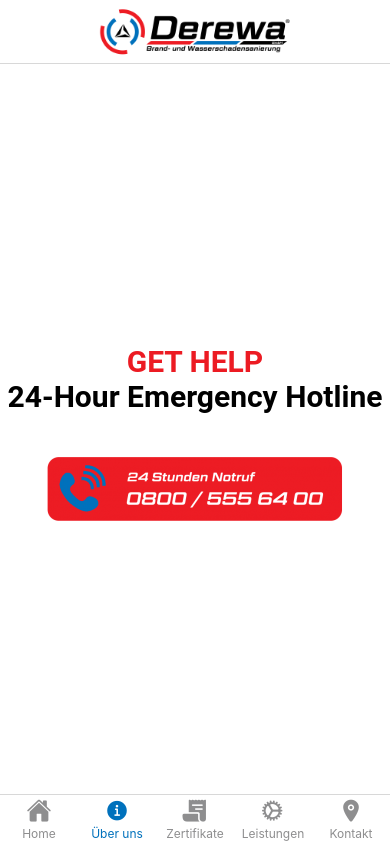
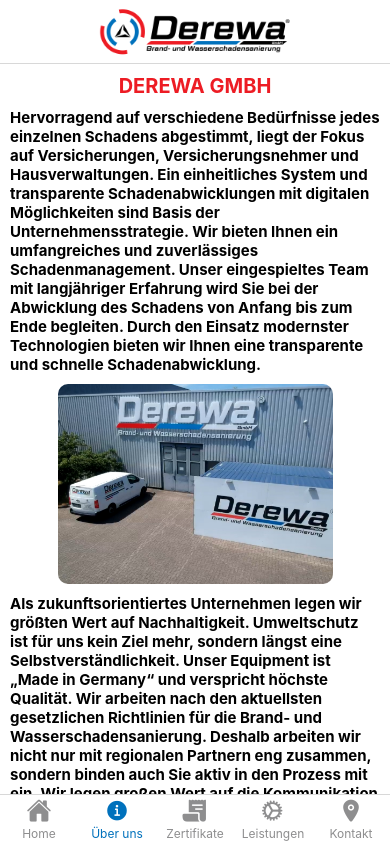
Before and after one commit to mkceliks/Derewa-React-Native, a React Native app: screen /GetHelpNow in a window 390 px wide. Built offline with nearby package versions, Linux system fonts and the light colour scheme.

Commit message:
Get help screen updated with über uns

```diff
--- a/screens/HelpScreen.js
+++ b/screens/HelpScreen.js
@@ -1,19 +1,64 @@
 import React from 'react';
-import {Text,Button,View, SafeAreaView,StyleSheet,Image} from "react-native";
+import {Text,Button,View, SafeAreaView,StyleSheet,Image,ScrollView} from "react-native";
 
 const GetHelpNow = () => {
-    return <View style={{justifyContent: 'center',alignItems: 'center',flex:1}}>
-        <Text style={{textAlign:'center',fontSize:30,color:'#EC1B23',fontWeight:'bold',fontFamily:'Roboto'}}>GET HELP</Text>
-        <Text style={{textAlign:'center',fontSize:30,color:'black',fontWeight:'bold',fontFamily:'Roboto'}}>24-Hour Emergency Hotline</Text>
-        <View style={{justifyContent: 'center',alignItems: 'center'}}>
-        <Image
-          style={{ width: 300, height: 150}}
-          source={require('../assets/call.png')}
-          resizeMode='contain'
 
-        />
-        </View>
-    </View>
+    return <ScrollView>
+
+    <Text style={{ textAlign: "center", fontWeight: "bold", fontSize: 20, marginTop: 10,color:"#ED1C24"}}>
+
+    DEREWA GMBH
+
+
+    </Text><>
+
+    <Text style={{ fontWeight: "bold", fontSize: 15, marginTop: 10,marginRight:10,marginLeft:10}}>
+
+    Hervorragend auf verschiedene Bedürfnisse jedes einzelnen Schadens abgestimmt, liegt der Fokus auf Versicherungen, Versicherungsnehmer und Hausverwaltungen. Ein einheitliches System und transparente Schadenabwicklungen mit digitalen Möglichkeiten sind Basis der Unternehmensstrategie.
+
+Wir bieten Ihnen ein umfangreiches und zuverlässiges Schadenmanagement. Unser eingespieltes Team mit langjähriger Erfahrung wird Sie bei der Abwicklung des Schadens von Anfang bis zum Ende begleiten. Durch den Einsatz modernster Technologien bieten wir Ihnen eine transparente und schnelle Schadenabwicklung.
+
+    </Text></>
+    <View style={{alignItems: 'center',flex:1}}>
+    <Image
+    style={{ width: 275, height: 200, backgroundColor:'white',marginTop:10,overflow: "hidden",borderRadius:10}}
+    source={require('../assets/derewa-foto.jpg')}
+    resizeMode='cover'
+
+  />
+  </View>
+
+  <Text style={{ fontWeight: "bold", fontSize: 15, marginTop: 10,marginRight:10,marginLeft:10}}>
+
+
+  Als zukunftsorientiertes Unternehmen legen wir größten Wert auf Nachhaltigkeit. Umweltschutz ist für uns kein Ziel mehr, sondern längst eine Selbstverständlichkeit. Unser Equipment ist „Made in Germany“ und verspricht höchste Qualität. Wir arbeiten nach den aktuellsten gesetzlichen Richtlinien für die Brand- und Wasserschadensanierung. Deshalb arbeiten wir nicht nur mit regionalen Partnern eng zusammen, sondern binden auch Sie aktiv in den Prozess mit ein.
+
+Wir legen großen Wert auf die Kommunikation mit Partnern und Kunden. Aus diesem Grund wird unser Team regelmäßig intern und extern geschult. Kooperationen mit der Berufsgenossenschaft, Geräteherstellern, Sachverständigenbüros und Laboren ermöglichen uns in vielen Bereichen eine stetige Weiterentwicklung.
+
+</Text>
+
+<View style={{alignItems: 'center',flex:1}}>
+    <Image
+    style={{ width: 275, height: 200, backgroundColor:'white',marginTop:10,overflow: "hidden",borderRadius:10}}
+    source={require('../assets/derewa-foto-2.jpg')}
+    resizeMode='cover'
+
+  />
+  </View>
+
+  <Text style={{ fontWeight: "bold", fontSize: 15, marginTop: 10,marginBottom:75,marginRight:10,marginLeft:10}}>
+
+
+  Nach Abschluss der Baustelle haben Sie die Möglichkeit, unsere Handwerker und Projektleiter mittels Bewertungsschema auf der Abnahmeerklärung und Webseite Online zu bewerten. Das hilft uns, wichtige Schlüsse zu ziehen und uns weiterzuentwickeln.
+
+Durch technisch fortschrittliche Maßnahmen, enge Kommunikation zwischen allen Beteiligten und einer strukturierten Arbeitsweise möchten wir unsere Position am Markt kontinuierlich verbessern.
+
+Mit unserer Service-Hotline sind wir für Sie 7 Tage 24 Stunden erreichbar und einsatzbereit!
+
+Profitieren Sie von unserem Fortschritt und holen Sie sich jetzt ein unverbindliches Angebot ein.
+
+</Text>
+    </ScrollView>
   }
 
 
```
